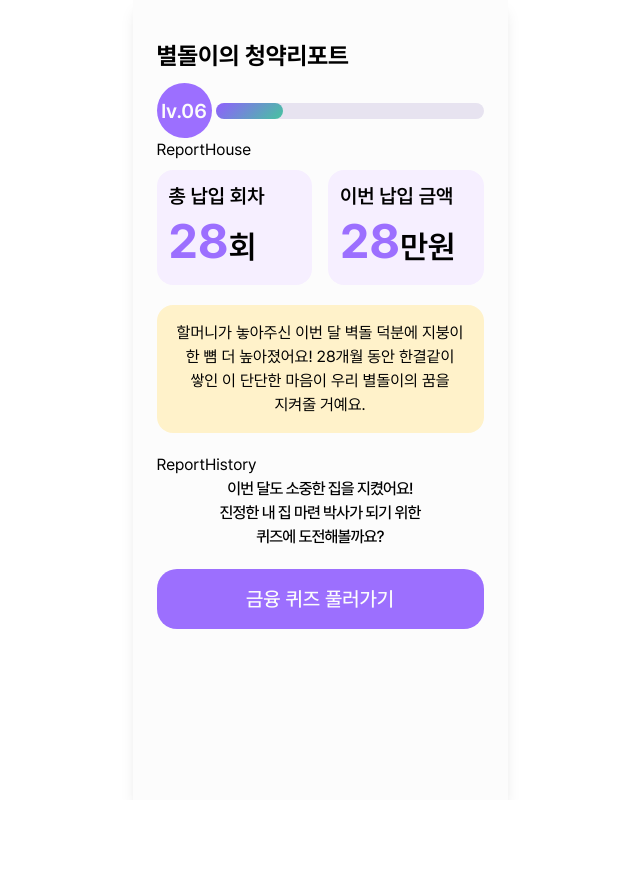
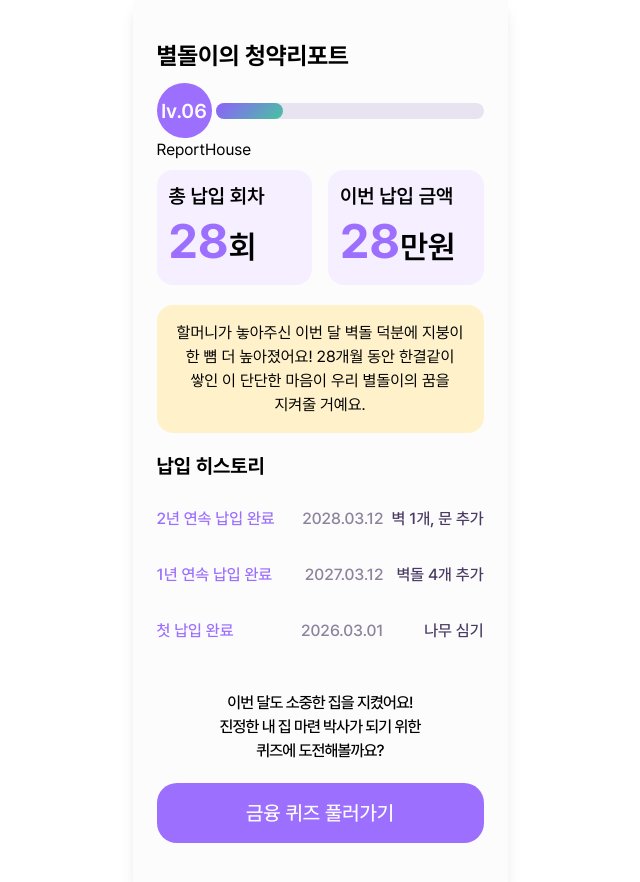
Before and after one commit to hana-connect/frontend, a Next.js app: page /house in a window 1280 px wide. Shown: the whole page, without its empty margins (320-960 px from the left). Before the commit the page ends 800 px from the top, so only its background shows below. Built offline with nearby package versions, Linux system fonts and the light colour scheme.

Commit message:
feat(house): 납입 히스토리 구현
청약리포트

HF-4

```diff
--- a/src/app/house/_components/ReportHistory.tsx
+++ b/src/app/house/_components/ReportHistory.tsx
@@ -1,5 +1,67 @@
+"use client";
+
+import { useRouter } from "next/navigation";
+import { useState } from "react";
+import { DUMMY_HISTORIES } from "../_mocks";
+
+export interface HistoryItem {
+  year: number;
+  level: number;
+  totalCount: number;
+  paidAt: string;
+  isFirst: boolean;
+  reward: string;
+}
+
 function ReportHistory() {
-  return <div>ReportHistory</div>;
+  const router = useRouter();
+  const [histories, _setHistories] = useState<HistoryItem[]>(DUMMY_HISTORIES);
+  const [isLoading, _setIsLoading] = useState(false);
+
+  /*
+  useEffect(() => {
+    // fetch logic...
+  }, []);
+  */
+
+  if (isLoading) return <div>로딩 중...</div>;
+
+  return (
+    <section className="pb-11">
+      <h2 className="text-heading-20-b mb-6">납입 히스토리</h2>
+      <div className="flex flex-col gap-6">
+        {histories.map((item) => {
+          const displayDate = item.paidAt.replaceAll("-", ".");
+          const displayTitle = item.isFirst
+            ? "첫 납입 완료"
+            : `${item.level - 1}년 연속 납입 완료`;
+
+          return (
+            // biome-ignore lint/a11y/noStaticElementInteractions: '
+            // biome-ignore lint/a11y/useKeyWithClickEvents:''
+            <div
+              key={item.paidAt}
+              className="flex items-center justify-between cursor-pointer py-1"
+              onClick={() => router.push(`/report/${item.year}`)}
+            >
+              <p className="flex-1 text-body-16-m text-brand-purple-1 whitespace-nowrap">
+                {displayTitle}
+              </p>
+
+              <div className="flex items-center">
+                <p className="text-body-16-m text-grey-2 whitespace-nowrap">
+                  {displayDate}
+                </p>
+                <p className="w-23 text-body-16-m text-grey-1 text-right ml-2 whitespace-nowrap">
+                  {item.reward}
+                </p>
+              </div>
+            </div>
+          );
+        })}
+      </div>
+    </section>
+  );
 }
 
 export default ReportHistory;
--- /dev/null
+++ b/src/app/house/_constants/level.ts
@@ -0,0 +1,66 @@
+export type Season = "spring" | "summer" | "fall" | "winter";
+
+export interface AssetItem {
+  name: string;
+  x: number;
+  y: number;
+  width: number;
+  height: number;
+}
+
+export const ASSET_POSITIONS: Record<string, Omit<AssetItem, "name">> = {
+  ic_house_season: { x: 0, y: 0, width: 300, height: 300 },
+  ic_house_2: { x: 0, y: 0, width: 300, height: 300 },
+  ic_house_3: { x: 0, y: 0, width: 300, height: 300 },
+  ic_house_4: { x: 0, y: 0, width: 300, height: 300 },
+  ic_house_5: { x: 0, y: 0, width: 300, height: 300 },
+  ic_house_6: { x: 0, y: 0, width: 300, height: 300 },
+  ic_house_7: { x: 0, y: 0, width: 300, height: 300 },
+  ic_house_8: { x: 0, y: 0, width: 300, height: 300 },
+  ic_house_9: { x: 0, y: 0, width: 300, height: 300 },
+  ic_house_10: { x: 0, y: 0, width: 300, height: 300 },
+  ic_house_11: { x: 10, y: 50, width: 80, height: 80 }, // 연못
+  ic_house_12: { x: -20, y: 30, width: 60, height: 120 }, // 가로등
+  ic_house_13: { x: 20, y: 60, width: 90, height: 60 }, // 벤치
+  ic_house_14: { x: 0, y: 0, width: 300, height: 300 },
+  ic_house_15: { x: 0, y: 0, width: 300, height: 300 },
+};
+
+export const BASE_ASSETS: Record<number, string[]> = {
+  0: [],
+  1: ["ic_house_season"],
+  2: ["ic_house_season", "ic_house_2"],
+  3: ["ic_house_season", "ic_house_3"],
+  4: ["ic_house_season", "ic_house_4"],
+  5: ["ic_house_season", "ic_house_5"],
+  6: ["ic_house_season", "ic_house_6"],
+  7: ["ic_house_season", "ic_house_7"],
+  8: ["ic_house_season", "ic_house_8"],
+  9: ["ic_house_season", "ic_house_9"],
+  10: ["ic_house_season", "ic_house_10"],
+  11: ["ic_house_season", "ic_house_10", "ic_house_11"],
+  12: ["ic_house_season", "ic_house_10", "ic_house_11", "ic_house_12"],
+  13: [
+    "ic_house_season",
+    "ic_house_10",
+    "ic_house_11",
+    "ic_house_12",
+    "ic_house_13",
+  ],
+  14: [
+    "ic_house_season",
+    "ic_house_11",
+    "ic_house_12",
+    "ic_house_13",
+    "ic_house_14",
+  ],
+  15: [
+    "ic_house_season",
+    "ic_house_11",
+    "ic_house_12",
+    "ic_house_13",
+    "ic_house_15",
+  ],
+};
+
+export const SEASONAL_ASSETS = new Set(["ic_house_11"]);
--- /dev/null
+++ b/src/app/house/_lib/matchHouseAsset.ts
@@ -0,0 +1,23 @@
+import {
+  ASSET_POSITIONS,
+  type AssetItem,
+  BASE_ASSETS,
+  SEASONAL_ASSETS,
+  type Season,
+} from "../_constants/level";
+
+export function getHouseAssets(level: number, season: Season): AssetItem[] {
+  const assets = BASE_ASSETS[level] ?? [];
+  return assets.map((name) => {
+    let resolvedName = name;
+
+    if (name === "ic_house_season") {
+      resolvedName = `ic_house_${season}`;
+    } else if (SEASONAL_ASSETS.has(name) && season === "winter") {
+      resolvedName = `${name}_winter`;
+    }
+
+    const position = ASSET_POSITIONS[name];
+    return { name: resolvedName, ...position };
+  });
+}
--- /dev/null
+++ b/src/app/house/_mocks/index.ts
@@ -0,0 +1,28 @@
+import type { HistoryItem } from "../_components/ReportHistory";
+
+export const DUMMY_HISTORIES: HistoryItem[] = [
+  {
+    year: 2028,
+    level: 3,
+    totalCount: 24,
+    paidAt: "2028-03-12",
+    isFirst: false,
+    reward: "벽 1개, 문 추가",
+  },
+  {
+    year: 2027,
+    level: 2,
+    totalCount: 12,
+    paidAt: "2027-03-12",
+    isFirst: false,
+    reward: "벽돌 4개 추가",
+  },
+  {
+    year: 2026,
+    level: 1,
+    totalCount: 1,
+    paidAt: "2026-03-01",
+    isFirst: true,
+    reward: "나무 심기",
+  },
+];
```
